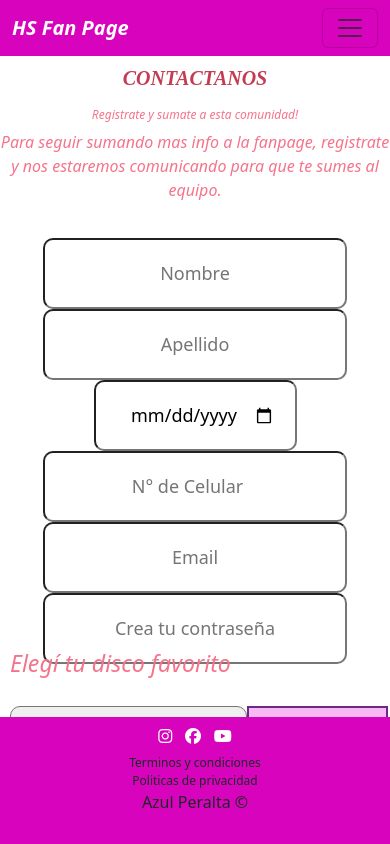
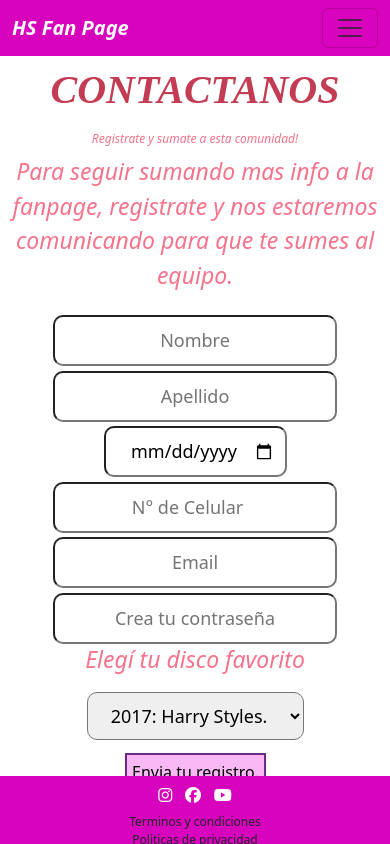
Before and after one commit to azulprlt/proyecto-azul-peralta, a plain HTML site: page secciones/contacto.html in a window 390 px wide. Drawn offline with nearby package versions, Linux system fonts and the light colour scheme; a web font is replaced by a local one.

Commit message:
arreglo responsive footer y contacto

```diff
--- a/css/style.css
+++ b/css/style.css
@@ -88,10 +88,6 @@
   .main__index__gif {
     width: 200px; } }
 
-@media (max-width: 479px) {
-  .footer {
-    height: 20vh; } }
-
 @media (max-width: 404px) {
   h1 {
     display: flex;
@@ -108,7 +104,7 @@
     font-size: 12px; }
   .main__index {
     margin: 0;
-    padding: 0;
+    padding: 20px;
     height: 80vh; }
     .main__index p {
       font-size: 10px; }
@@ -206,9 +202,7 @@
     width: 250px;
     height: 200px; }
   .body-grid-container {
-    height: 100vh; }
-  .footer {
-    height: 17vh; } }
+    height: 100vh; } }
 
 @media (max-width: 479px) {
   .grid-container {
@@ -224,38 +218,41 @@
  "imagen6"
  "imagen7"
  "imagen8"
- "imagen9"; }
-  .footer {
-    height: 15vh;
-    /* position: absolute;
-        margin-top: auto; */ } }
+ "imagen9"; } }
+
+h1 {
+  display: flex;
+  font-size: 40px;
+  justify-content: center;
+  color: #C33C54;
+  font-family: "marthoni";
+  font-weight: bolder;
+  font-style: italic;
+  padding: 10px 30px 10px 30px; }
+
+.contacto__titulo, .contacto-ultimo {
+  color: #f5738b;
+  font-style: italic;
+  font-size: 23px;
+  text-align: center; }
 
 .formulario {
   display: flex;
   flex-direction: column;
   width: 100vw;
-  height: 50vh;
-  padding: 20px;
-  align-items: center; }
-
-.titulo-contacto {
-  color: #f5738b;
-  font-style: italic;
-  text-align: center; }
+  height: 40vh;
+  align-items: center;
+  justify-content: space-around; }
 
 .flex-enviar {
   display: flex;
-  justify-content: space-between;
-  padding: 10px; }
-
-.contacto-ultimo {
-  color: #f5738b;
-  font-style: italic;
+  flex-direction: column;
+  align-items: center;
   padding: 10px; }
 
 .input,
 .discos {
-  padding: 20px;
+  padding: 10px;
   font-size: 18px;
   text-align: center;
   border-radius: 10px;
@@ -268,6 +265,7 @@
 
 .boton-enviar {
   padding: 5px;
+  margin: 13px;
   border: 2px solid #5d1979e5;
   background-color: #f8b8f3; }
 
--- a/scss/secciones-scss/_contacto.scss
+++ b/scss/secciones-scss/_contacto.scss
@@ -1,33 +1,32 @@
+h1 {
+    @include titulo-principal(40px);
+}
+
+.contacto__titulo, .contacto-ultimo {
+    @include titulo-secundario (23px);
+    text-align: center;
+}
+
 .formulario {
     display: flex;
     flex-direction: column;
     width: 100vw;
-    height: 50vh;
-    padding: 20px;
-    align-items: center
+    height: 40vh;
+    align-items: center;
+    justify-content: space-around;
 }
 
-.titulo-contacto {
-    color: #f5738b;
-    font-style: italic;
-    text-align: center;
-}
 
 .flex-enviar {
     display: flex;
-    justify-content: space-between;
-    padding: 10px;
-}
-
-.contacto-ultimo {
-    color: #f5738b;
-    font-style: italic;
+    flex-direction: column;
+    align-items: center;
     padding: 10px;
 }
 
 .input,
 .discos {
-    padding: 20px;
+    padding: 10px;
     font-size: 18px;
     text-align: center;
     border-radius: 10px;
@@ -42,6 +41,7 @@
 
 .boton-enviar {
     padding: 5px;
+    margin: 13px;
     border: 2px solid #5d1979e5;
     background-color: #f8b8f3;
 }
--- a/scss/secciones-scss/_galeria.scss
+++ b/scss/secciones-scss/_galeria.scss
@@ -96,10 +96,6 @@
     .body-grid-container {
         height: 100vh;
     }
-
-    .footer {
-        height: 17vh;
-    }
 }
 
 
@@ -120,9 +116,4 @@
             "imagen8"
             "imagen9";
     }
-    .footer {
-        height: 15vh;
-        /* position: absolute;
-        margin-top: auto; */
-    }
 }
--- a/scss/secciones-scss/_index.scss
+++ b/scss/secciones-scss/_index.scss
@@ -61,12 +61,6 @@
     }
 }
 
-@media (max-width: 479px) {
-    .footer {
-        height: 20vh;
-    }
-}
-
 @media (max-width: 404px) {
     h1{
         @include titulo-principal(20px);
@@ -76,7 +70,7 @@
     }
     .main__index {
         margin: 0;
-        padding: 0;
+        padding: 20px;
         height: 80vh;
 
         p {
--- a/secciones/contacto.html
+++ b/secciones/contacto.html
@@ -34,16 +34,16 @@
       </nav>
 
     <header>
+        <h1>CONTACTANOS</h1>
     </header>
 
     <main>
-        <h1>CONTACTANOS</h1>
-        <div class="titulo-contacto">
+        <div class="contacto__titulo">
             <h2 class="animate__animated animate__flash">Registrate y sumate a esta comunidad!</h2>
             <p>Para seguir sumando mas info a la fanpage, registrate y nos estaremos comunicando para que te sumes al
                 equipo.</p>
         </div>
-        <div>
+        <div class="contacto__formulario">
             <div class="formulario">
                 <form action="#" method="get" enctype="text/plain"></form>
                 <input class="input" type="text" placeholder="Nombre" name="Nombre">
```
